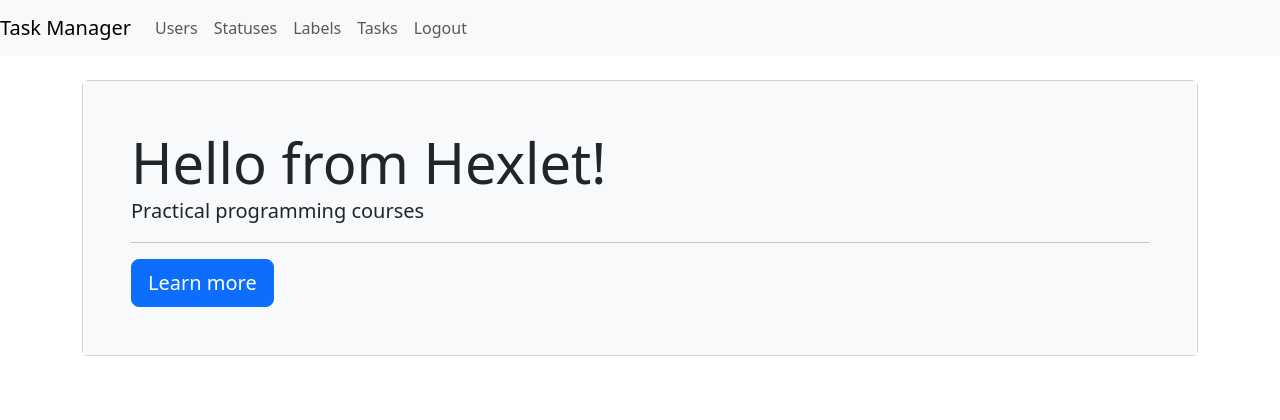
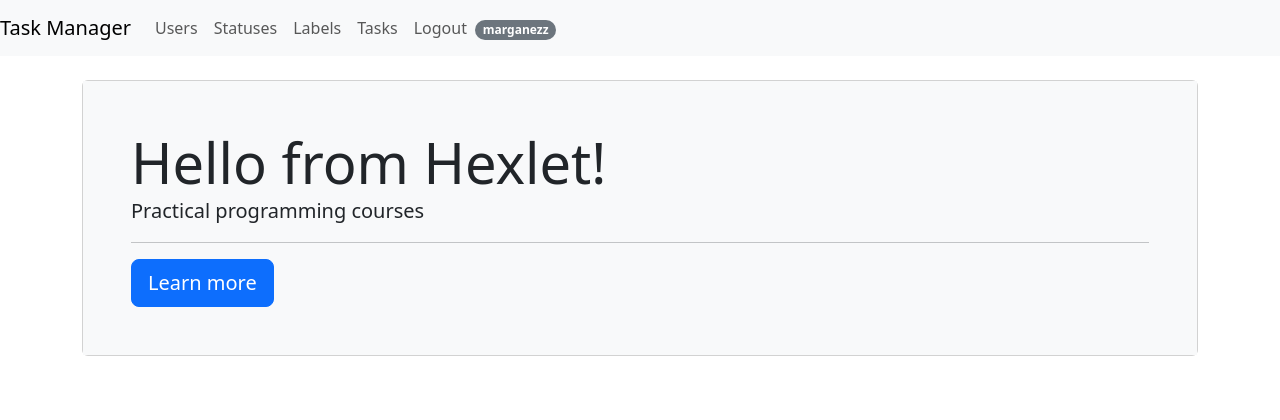
Before and after one commit to NikolayZemelko/python-project-52, a Django app: page / in a window 1280 px wide. Shown: the top 420 px of the page. Run offline with Django 4.2, Linux system fonts and the light colour scheme; a user stored in the database is signed in; some libraries are stand-ins or nearby versions.

Commit message:
feat: Add url-tag, add logged username

```diff
--- a/task_manager/templates/index.html
+++ b/task_manager/templates/index.html
@@ -16,7 +16,7 @@
               <a class="nav-link" href="/labels/">{{ meta.Main.Labels }}</a>
             </li>
             <li class="nav-item">
-              <a class="nav-link" href="/tasks/">{{ meta.Main.Tasks }}</a>
+              <a class="nav-link" href="{% url 'tasks-index' %}">{{ meta.Main.Tasks }}</a>
             </li>
         </ul>
         <ul class="navbar-nav">
@@ -25,6 +25,9 @@
                   <input class="btn nav-link" type="submit" value={{ meta.Main.LogOut }}>
             </form>
         </ul>
+            <div>
+                <span class="badge text-bg-secondary rounded-pill">{{ request.user }}</span>
+            </div>
         {% else %}
             <ul class="navbar-nav">
                 <li class="nav-item">
```
